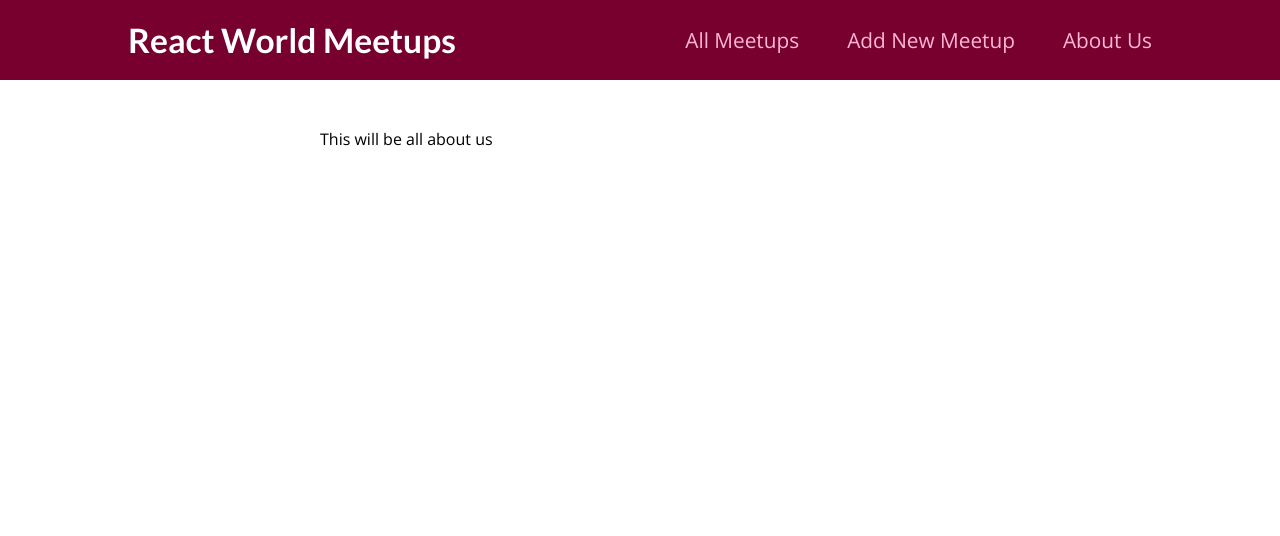
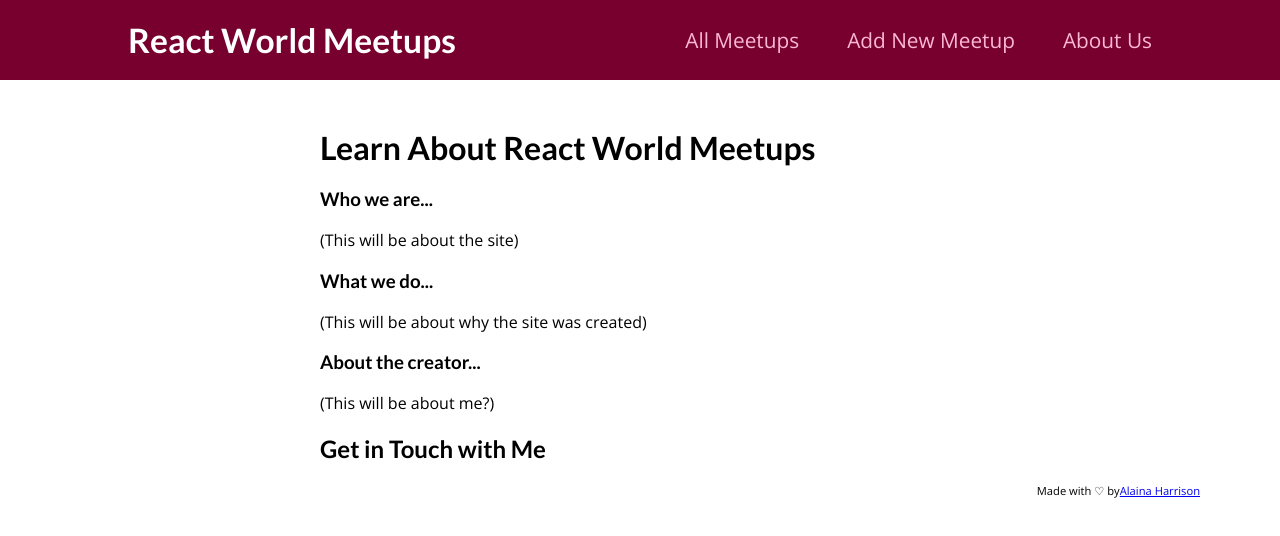
Before and after one commit to EmeraldSerpent57/nextjs-practice, a Next.js app: page /about in a window 1280 px wide. Shown: the top 536 px of the page. Built offline with nearby package versions, Linux system fonts and the light colour scheme.

Commit message:
added structure for about us page and contact form

```diff
--- a/components/about/AboutUs.js
+++ b/components/about/AboutUs.js
@@ -0,0 +1,40 @@
+import Link from "next/link";
+import classes from './AboutUs.module.css';
+
+import ContactForm from "./ContactForm";
+
+function AboutUs() {
+    return (
+      <>
+        <header>
+          <h1>Learn About React World Meetups</h1>
+        </header>
+        <div>
+          <h3>Who we are...</h3>
+          <p> (This will be about the site)</p>
+        </div>
+        <div>
+          <h3>What we do...</h3>
+          <p>(This will be about why the site was created)</p>
+        </div>
+        <div>
+          <h3>About the creator...</h3>
+          <p>(This will be about me?)</p>
+        </div>
+        <ContactForm />
+        <footer className="footer">
+          <p>
+            Made with &#x2661; by
+            <Link
+              href="https://www.linkedin.com/in/alaina-harrison-48a4a81b7/"
+              target="_blank"
+            >
+              Alaina Harrison
+            </Link>
+          </p>
+        </footer>
+      </>
+    );
+};
+
+export default AboutUs;
--- /dev/null
+++ b/components/about/ContactForm.js
@@ -0,0 +1,13 @@
+import classes from './ContactForm.module.css';
+
+function ContactForm() {
+    return (
+        <section>
+            <div>
+                <h2>Get in Touch with Me</h2>
+            </div>
+        </section>
+    );
+}
+
+export default ContactForm;
--- a/components/meetups/MeetupDetails.js
+++ b/components/meetups/MeetupDetails.js
@@ -18,6 +18,7 @@ function MeetupDetail(props) {
       </section>
       <footer className={classes.btn}>
         <button onClick={goBackHandler}>Back</button>
+        <p className="disclaimer">Disclaimer: All meetups are fictional.</p>
       </footer>
     </>
   );
--- a/pages/about/index.js
+++ b/pages/about/index.js
@@ -1,6 +1,7 @@
 import Head from "next/head";
 import Link from "next/link";
 import { Fragment } from "react";
+import AboutUs from "../../components/about/AboutUs";
 
 function AboutUsPage() {
     return (
@@ -9,7 +10,7 @@ function AboutUsPage() {
           <title>About Us</title>
           <meta name="description" content="More about React World Meetups" />
         </Head>
-        <div>This will be all about us</div>
+        <AboutUs />
       </Fragment>
     );
 }
--- a/pages/index.js
+++ b/pages/index.js
@@ -24,7 +24,7 @@ function HomePage(props) {
       <MeetupList meetups={props.meetups} />
       <p className="disclaimer">Disclaimer: All meetups are fictional.</p>
       <footer className="footer">
-        <p class="copy">
+        <p>
           Made with &#x2661; by
           <Link
             href="https://www.linkedin.com/in/alaina-harrison-48a4a81b7/"
--- a/pages/new-meetup/index.js
+++ b/pages/new-meetup/index.js
@@ -33,6 +33,7 @@ function NewMeetupPage() {
           />
         </Head>
         <NewMeetupForm onAddMeetup={addMeetupHandler} />
+        <p className="disclaimer">Disclaimer: All meetups are fictional.</p>
       </Fragment>
     );
 };
```
Also changed, not shown: components/about/ContactForm.module.css (added).
